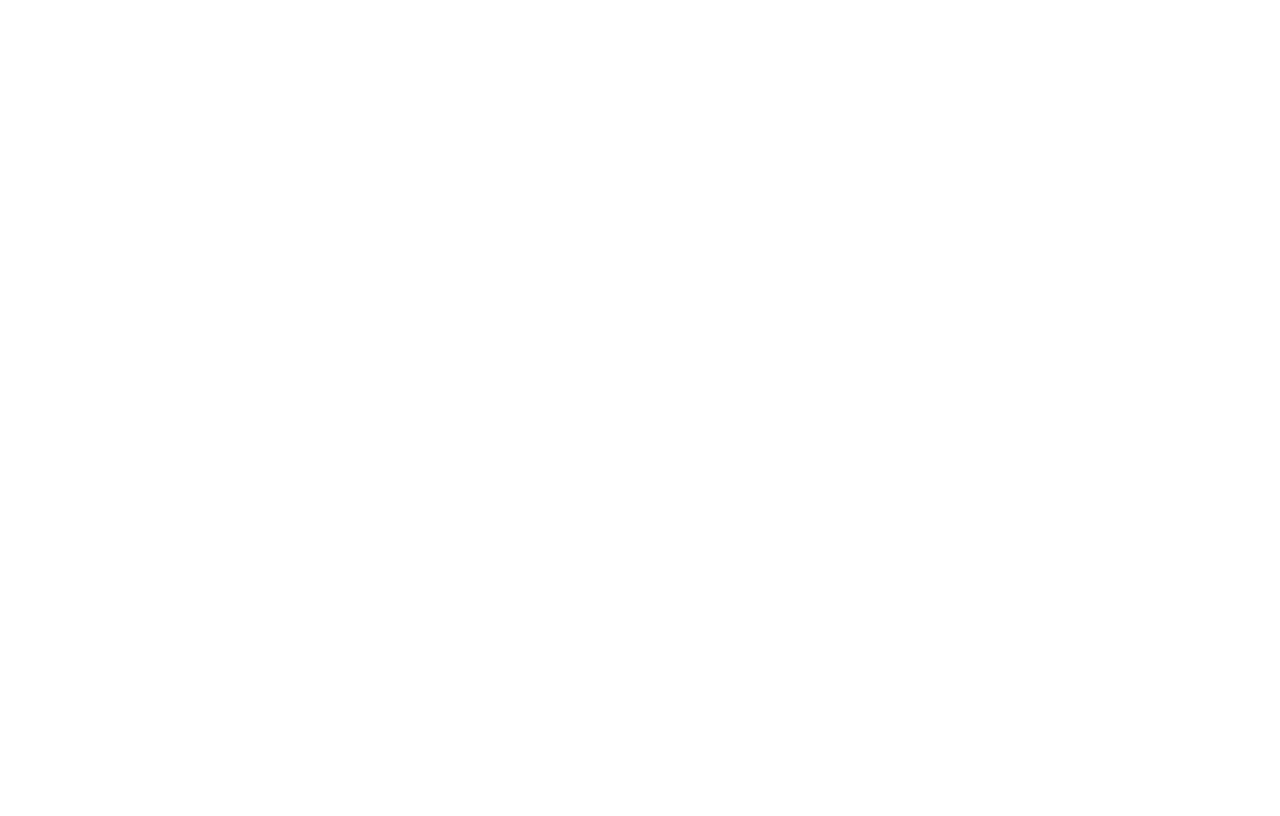
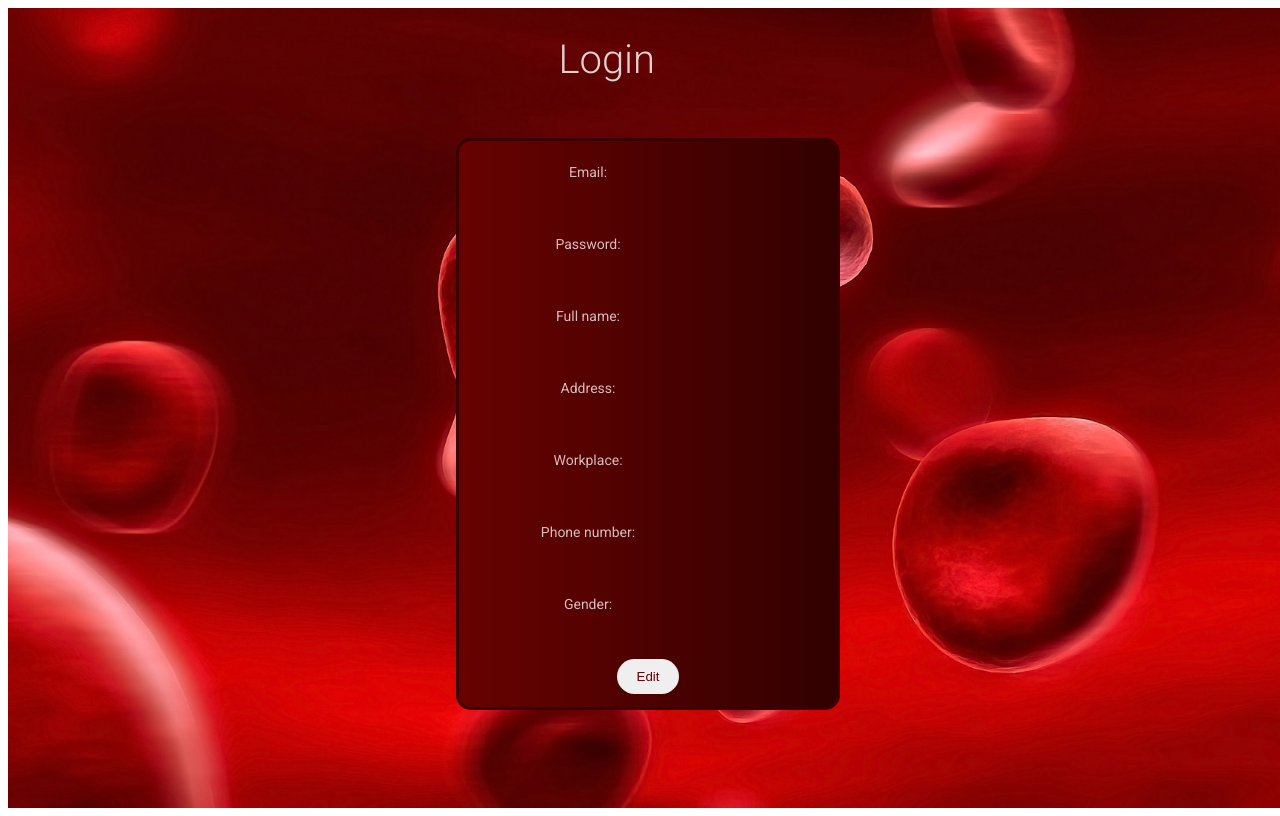
Before and after one commit to tibbers-7/ISA-projekat, an Angular app in the folder ISA-Frontend/: page /user-profile/k in a window 1280 px wide. Before the commit this address led to /. Built offline with nearby package versions, Linux system fonts and the light colour scheme; no server answers.

Commit message:
nestonesto

```diff
--- /dev/null
+++ b/ISA-Frontend/src/app/modules/blood-bank/user-profile/user-profile.component.css
@@ -0,0 +1,137 @@
+@import url('https://fonts.googleapis.com/css?family=Varela+Round');
+
+body {
+  overflow: hidden;
+  background-image: url(/assets/images/blood.jpg);
+  background-size: cover;
+  background-position: center center;
+  background-attachment: fixed;
+  background-repeat: no-repeat;
+  height: 100vh;
+  width: 100vw;
+  margin: 0;
+  padding: 0;
+}
+
+.login_container {
+  margin: 5% auto;
+  border-radius: 15px;
+  width: 30%;
+  height: 50%;
+  background-color: rgb(31,82,109);
+  background-image: linear-gradient(to right, #670200, #310100);
+  border: 3px solid;
+  border-color: rgb(57, 1, 1);
+  color: rgb(214, 188, 188);
+  line-height: 4em;
+}
+
+.credential_labels {
+  padding-top: 1px;
+  color: white;
+  font-size: 13px;
+}
+
+
+.credential_inputs {
+  font-size: 20px;
+  height: 30px;
+  width: 250px;
+  margin-top: -25px;
+  color: #ccc;
+  text-align: center;
+}
+
+  .credential_inputs::placeholder {
+    color: rgb(138, 137, 137);
+  }
+
+
+
+.btn {
+  color: #670200;
+  text-decoration: none;
+  padding: 10px 20px;
+  display: inline-block;
+  border-radius: 100px;
+  transition: all .2s;
+  position: relative;
+  border: none;
+}
+
+  .btn:hover {
+    transform: translateY(-3px);
+    box-shadow: 0 10px 20px rgba(0, 0, 0, 0.2);
+  }
+
+  .btn:active {
+    transform: translateY(-1px);
+    box-shadow: 0 5px 10px rgba(0, 0, 0, 0.2);
+  }
+
+.btn-white {
+  background-color: #fff;
+  color: #777;
+  font-size: 14px;
+}
+
+.box {
+  width: 350px;
+  height: 250px;
+  background: #2C394B;
+  color: white;
+  border-radius: 10px;
+  position: absolute;
+  clip-path: polygon(50% 50%, 50% 50%, 50% 50%, 50% 50%);
+  display: flex;
+  justify-content: center;
+  align-items: center;
+  flex-direction: column;
+  transition: all .4s;
+}
+
+.btn:checked ~ .box {
+  clip-path: polygon(0 0, 0 100%, 100% 100%, 100% 0);
+}
+
+.box p {
+  font-size: 1.5em;
+}
+
+.box label {
+  width: 120px;
+  height: 40px;
+  display: flex;
+  justify-content: center;
+  align-items: center;
+  background: white;
+  color: black;
+  margin-top: 1em;
+  border-radius: 10px;
+  cursor: pointer;
+  box-shadow: 0px 6px #556b88;
+  transition: all .4s;
+}
+
+label:hover {
+  box-shadow: 0px 0px 30px #788daa83;
+}
+
+.row {
+  width: 100%;
+  text-align: center;
+}
+
+.block {
+  width: 120px;
+  display: inline-block;
+}
+
+h3 {
+  margin-left: 43%;
+  margin-top: 3%;
+  font-size: 40px;
+  color: rgb(226, 207, 207);
+  font-weight: 200;
+  font-stretch: ultra-condensed;
+}
--- /dev/null
+++ b/ISA-Frontend/src/app/modules/blood-bank/user-profile/user-profile.component.html
@@ -0,0 +1,69 @@
+<body>
+  <h3>Login</h3>
+  <form id="formlogin">
+    <table class="login_container">
+      <tr>
+        <td align="center">
+          <div class="row">
+            <p class="block">Email:</p>
+            <p name="email" class="block">{{user?.email}}</p>
+          </div>
+        </td>
+      </tr>
+      <tr>
+        <td align="center">
+          <div class="row">
+            <p class="block">Password:</p>
+            <p name="password" class="block">{{user?.password}}</p>
+          </div>
+        </td>
+      </tr>
+      <tr>
+        <td align="center">
+          <div class="row">
+            <p class="block">Full name:</p>
+            <p name="name" class="block">{{user?.name}}</p>
+          </div>
+        </td>
+      </tr>
+      <tr>
+        <td align="center">
+          <div class="row">
+            <p class="block">Address:</p>
+            <p name="address" class="block">{{user?.adress}}</p>
+          </div>
+        </td>
+      </tr>
+      <tr>
+        <td align="center">
+          <div class="row">
+            <p class="block">Workplace:</p>
+            <p name="workplace" class="block">{{user?.workplace}}</p>
+          </div>
+        </td>
+      </tr>
+      <tr>
+        <td align="center">
+          <div class="row">
+            <p class="block">Phone number:</p>
+            <p name="phoneNumber" class="block">{{user?.phoneNumber}}</p>
+          </div>
+        </td>
+      </tr>
+      <tr>
+        <td align="center">
+          <div class="row">
+            <p class="block">Gender:</p>
+            <p name="email" class="block">{{user?.gender}}</p>
+          </div>
+        </td>
+      </tr>
+
+      <tr>
+        <td align="center">
+          <button class="btn" >Edit</button>
+        </td>
+      </tr>
+    </table>
+  </form>
+</body>
--- /dev/null
+++ b/ISA-Frontend/src/app/modules/blood-bank/user-profile/user-profile.component.ts
@@ -0,0 +1,24 @@
+import { Component, OnInit } from '@angular/core';
+import { ActivatedRoute, Params } from '@angular/router';
+import { User } from 'src/app/modules/blood-bank/model/user.model';
+import { UserService } from 'src/app/modules/blood-bank/services/user.service';
+
+@Component({
+  selector: 'app-user-profile',
+  templateUrl: './user-profile.component.html',
+  styleUrls: ['./user-profile.component.css']
+})
+export class UserProfileComponent {
+
+  public user: User | undefined;
+
+  constructor(private userService: UserService, private route: ActivatedRoute) { }
+
+  ngOnInit(): void {
+    this.route.params.subscribe((params: Params) => {
+      this.userService.getUser(params['id']).subscribe(res => {
+        this.user = res;
+      })
+    });
+  }
+}
```
Also changed, not shown: ISA-Frontend/src/app/modules/blood-bank/blood-bank.module.ts (+7 -3 lines), 1 other file (tests, documents, lock files or other folders).
